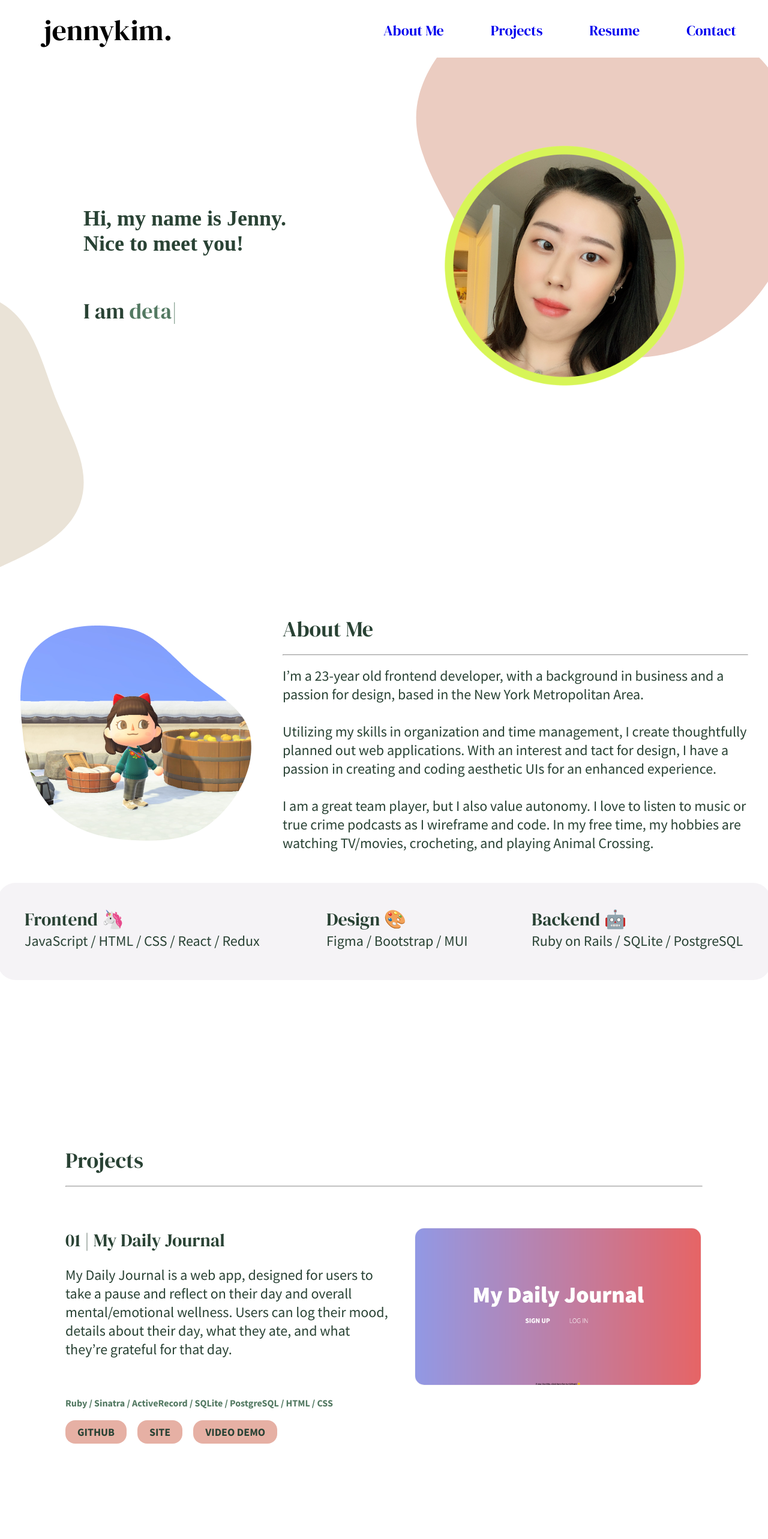
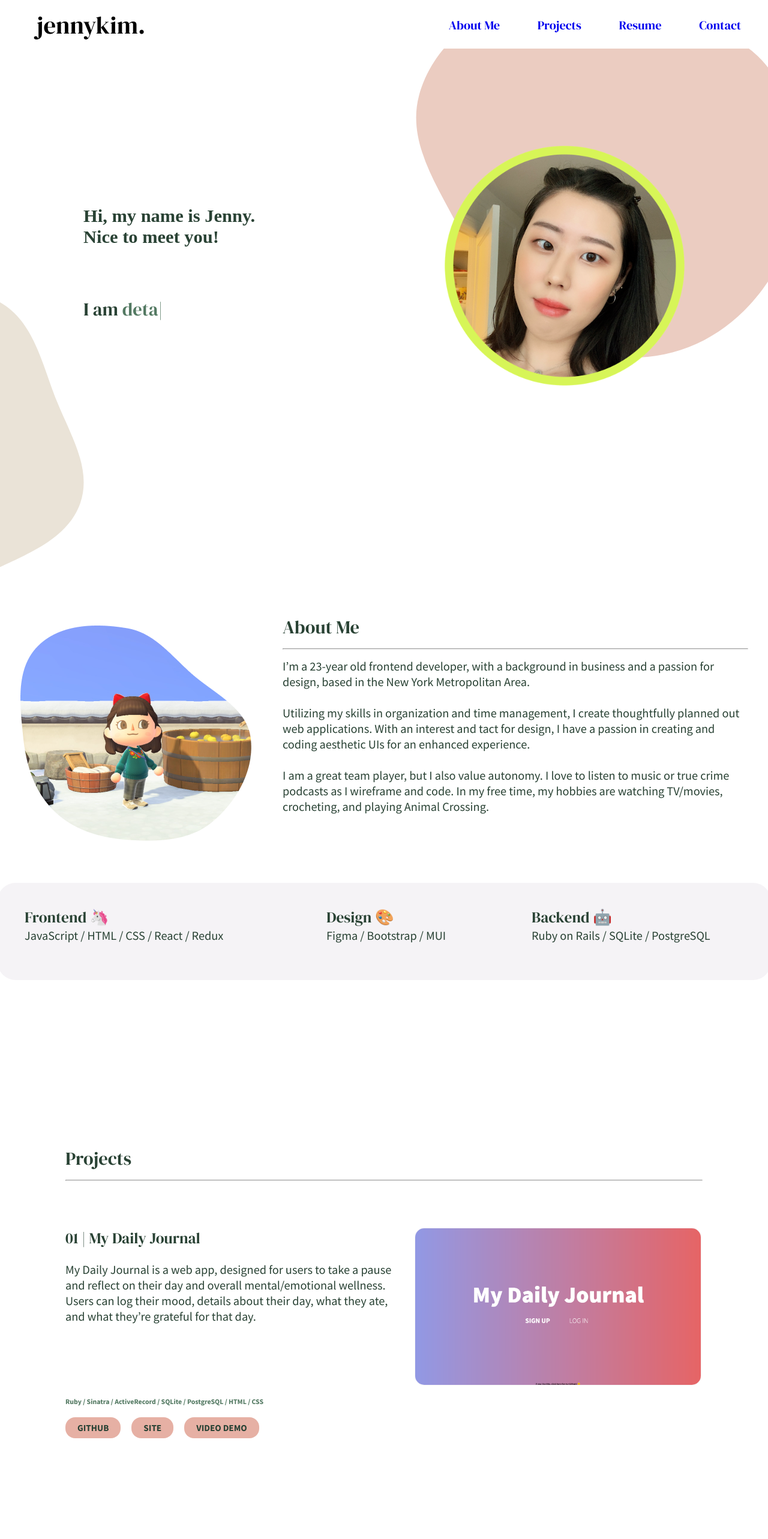
Before and after one commit to kim-jenny5/my-portfolio-site, a React (Create React App) app: page / in a window 1280 px wide. Shown: the top 2566 px of the page at 60% size. Built offline with nearby package versions, Linux system fonts and the light colour scheme; a web font is replaced by a local one.

Commit message:
revised header css to make it responsive

```diff
--- a/public/style.css
+++ b/public/style.css
@@ -49,7 +49,8 @@ body {
 	right: 0px;
 	top: 0px; */
 	position: fixed;
-	height: 96px;
+	/* height: 96px; */
+	height: 6.349vw;
 	left: 0%;
 	right: 0%;
 	top: 0px;
@@ -58,23 +59,32 @@ body {
 }
 
 .header-nav ul {
-	position: absolute;
 	list-style: none;
-	width: fit-content;
-	right: 3.313rem;
+	/* position: absolute;
+	height: 33px;
+	left: 57.94%;
+	right: 3.64%;
+	top: 33px; */
 	margin: 0;
 	padding: 0;
-	top: 2.063rem;
+	position: absolute;
+	/* width: 581px;
+	height: 33px; */
+	/* right: 53px; */
+	right: 3.505vw;
+	top: 2.116vw;
 }
 
 .header-nav ul li {
 	display: inline;
-	font-size: 1.5rem;
+	/* font-size: 1.587vw; */
+	font-size: 1.587vw;
 	padding-top: 1.063em;
 }
 
 .header-nav ul li:nth-child(-n + 3) {
-	margin-right: 4.875rem;
+	/* margin-right: 4.875rem; */
+	margin-right: 4.894vw;
 }
 
 .header-nav ul li a:link {
@@ -88,13 +98,14 @@ body {
 
 .header-nav .logo {
 	position: absolute;
-	left: 4.188rem;
-	top: 1rem;
 	cursor: pointer;
-	font-size: 3rem;
+	font-size: 3.175vw;
 	font-family: DM Serif Display;
 	border: none;
 	background: transparent;
+	position: absolute;
+	left: 4.299vw;
+	top: 0.992vw;
 }
 
 /* Introduction */
@@ -166,7 +177,8 @@ body {
 .introduction .text-container .title {
 	font-family: Corben;
 	font-weight: bold;
-	font-size: 2.25rem;
+	/* font-size: 2.381vw; */
+	font-size: 2.381vw;
 	/* font-size: 3vw; */
 	/* position: absolute;
 	width: 531px;
@@ -181,7 +193,7 @@ body {
 }
 
 .introduction .subtitle {
-	/* font-size: 2.25rem; */
+	/* font-size: 2.381vw; */
 	/* position: absolute;
 	width: 531px;
 	height: 50px;
@@ -195,7 +207,8 @@ body {
 	height: 50px;
 	left: 0px;
 	top: 151px;
-	font-size: 36px;
+	/* font-size: 36px; */
+	font-size: 2.381vw;
 
 	/* font-size: 3vw; */
 }
@@ -248,7 +261,8 @@ body {
 }
 
 #aboutme .container .top .title-text {
-	font-size: 2.25rem;
+	/* font-size: 2.381vw; */
+	font-size: 2.381vw;
 }
 
 #aboutme .picture {
@@ -269,7 +283,8 @@ body {
 
 #aboutme .description .text {
 	font-family: Source Sans Pro;
-	font-size: 1.5rem;
+	/* font-size: 1.587vw; */
+	font-size: 1.587vw;
 }
 
 #aboutme #tech-stack {
@@ -308,11 +323,11 @@ body {
 }
 
 #aboutme #tech-stack .title-text {
-	font-size: 1.875rem;
+	font-size: 1.984vw;
 }
 
 #aboutme #tech-stack .body-text {
-	font-size: 1.5rem;
+	font-size: 1.587vw;
 }
 
 /* Projects */
@@ -347,7 +362,7 @@ body {
 	width: inherit;
 	left: 0;
 	top: 0;
-	font-size: 2.25rem;
+	font-size: 2.381vw;
 }
 
 #projects .container .project-details {
@@ -371,12 +386,12 @@ body {
 }
 
 .each-project .title-text {
-	font-size: 1.875rem;
+	font-size: 1.984vw;
 }
 
 .each-project .description {
 	font-family: Source Sans Pro;
-	font-size: 1.5rem;
+	font-size: 1.587vw;
 	left: 0;
 	width: 34rem;
 	height: 11.813rem;
@@ -387,7 +402,7 @@ body {
 	color: #537962;
 	font-family: Source Sans Pro;
 	font-weight: bold;
-	font-size: 1rem;
+	font-size: 0.926vw;
 	margin-bottom: 1.688rem;
 }
 
@@ -403,7 +418,7 @@ body {
 	border-radius: 1.015rem;
 	font-family: Source Sans Pro;
 	font-weight: bold;
-	font-size: 1.125rem;
+	font-size: 1.19vw;
 	padding: 0.5rem 1.25rem 0.5rem 1.25rem;
 	margin-right: 1.125rem;
 }
@@ -510,7 +525,7 @@ a:visited {
 	height: 59px;
 	left: 0px;
 	top: 0px;
-	font-size: 2.25rem;
+	font-size: 2.381vw;
 }
 
 #resume .container .top .resume-details {
@@ -524,8 +539,8 @@ a:visited {
 }
 
 #resume .container .top .resume-details .title-text {
-	/* font-size: 1.875rem; */
-	font-size: 1.75rem;
+	/* font-size: 1.984vw; */
+	font-size: 1.852vw;
 	/* margin-bottom: 0.5rem; */
 }
 
@@ -553,7 +568,7 @@ a:visited {
 #resume .container .top .resume-details .info {
 	margin-top: 7px;
 	font-family: Source Sans Pro;
-	font-size: 1.125rem;
+	font-size: 1.19vw;
 	width: 1062px;
 }
 
@@ -577,7 +592,7 @@ a:visited {
 }
 
 .each-experience ul {
-	font-size: 1.125rem;
+	font-size: 1.19vw;
 }
 
 #resume .container .resume-download {
@@ -587,23 +602,23 @@ a:visited {
 	left: 16.938rem;
 	bottom: 0; */
 	position: absolute;
-	width: 320px;
+	width: 275px;
 	height: 59px;
-	left: calc(50% - 320px / 2);
+	left: calc(50% - 275px / 2 - 0.5px);
 	top: 775px;
+
 	background: #988671;
-	border-radius: 1.875rem;
-	/* margin-top: 48px; */
+	border-radius: 30px; /* margin-top: 48px; */
 }
 
 #resume .container .resume-download a {
 	position: absolute;
 	left: 2.5rem;
 	top: 0.938rem;
-	text-decoration: none;
 	font-family: Source Sans Pro;
 	font-weight: bold;
-	font-size: 1.5rem;
+	font-size: 1.323vw;
+	/* font-size: 1.587vw; */
 	color: white;
 }
 
@@ -634,16 +649,16 @@ a:visited {
 }
 
 #contact .container .title-text div:first-child {
-	font-size: 2.25rem;
+	font-size: 2.381vw;
 }
 
 #contact .container .title-text div:nth-child(2) {
-	font-size: 1.5rem;
+	font-size: 1.587vw;
 }
 
 #contact #msg {
 	font-family: Source Sans Pro;
-	font-size: 1.125rem;
+	font-size: 1.19vw;
 	margin-bottom: 1.5rem;
 }
 
@@ -682,7 +697,7 @@ footer {
 	font-family: Source Sans Pro;
 	font-style: normal;
 	font-weight: normal;
-	font-size: 12px;
+	font-size: 0.794vw;
 	line-height: 15px;
 	/* identical to box height */
 
```
